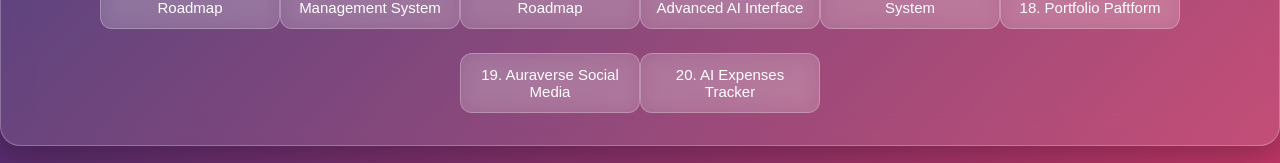
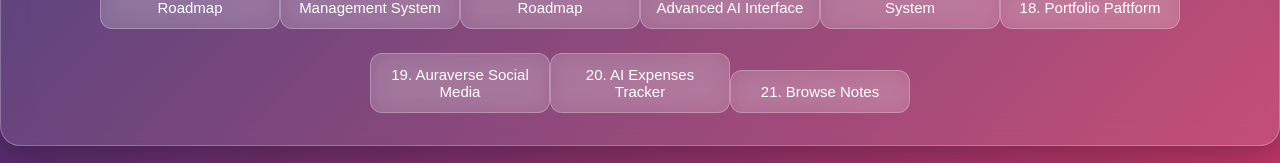
Before and after one commit to kumarayshu852/deploymern, a React (Create React App) app in the folder frontend/: page /home in a window 1280 px wide. Shown: the part 569-732 px from the top of the page. Built offline with nearby package versions, Linux system fonts and the light colour scheme; no server answers; sample sign-in values are in the browser's storage.

Commit message:
Add link and button for Browse Notes project
Add link and button for Browse Notes project

```diff
--- a/frontend/src/pages/Home.js
+++ b/frontend/src/pages/Home.js
@@ -127,6 +127,9 @@
                      <Link to="https://ai-expense-tracker-ofaw.vercel.app/">
                     <button className="ko">20. AI Expenses Tracker</button>
                 </Link>
+                     <Link to="https://my-frist-project-of-next-js-rouge.vercel.app/">
+                    <button className="ko">21. Browse Notes</button>
+                </Link>
         </div>
 
 
```
